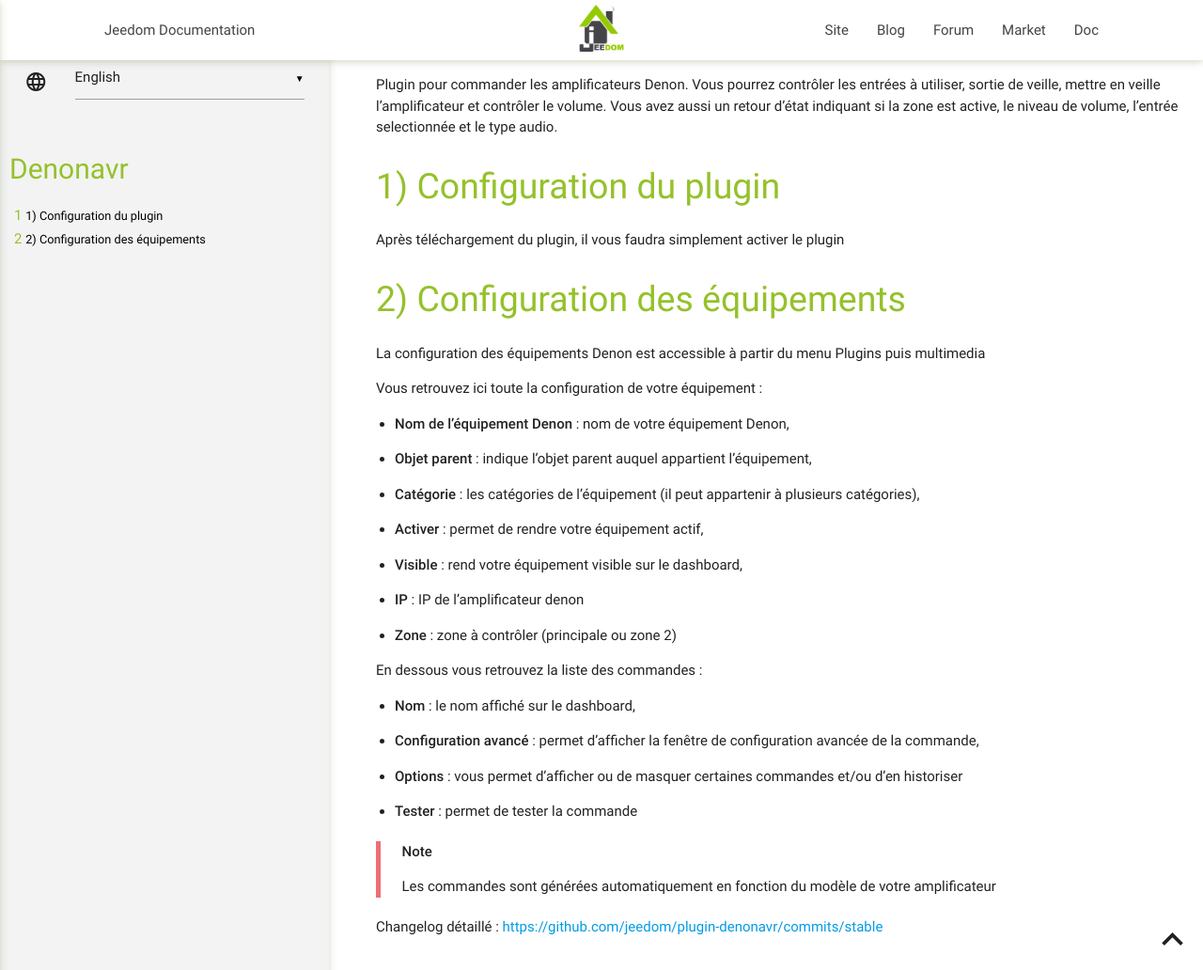
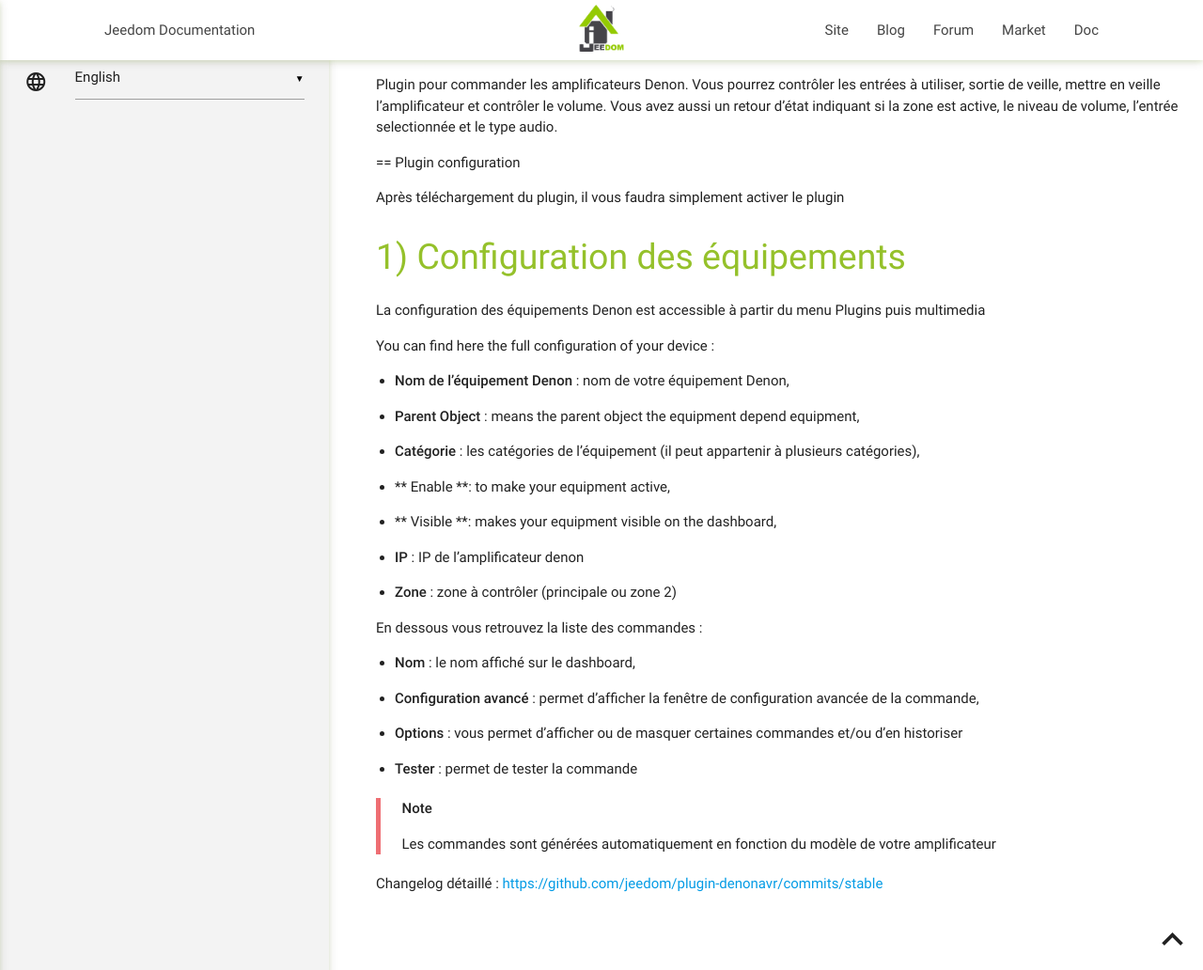
Before and after one commit to jeedom/plugin-denonavr, a Jekyll site: the page built from docs/en_US/index.md, in a window 1280 px wide and 1032 px high. Shown: the whole window at 94% size. Built offline with Jekyll 4.4.1, drawn with Linux system fonts in a browser that asks for light colours; our own code applies the rules of GitHub Pages for plain Markdown files.

Commit message:
[ROBOT] Action all

```diff
--- a/docs/en_US/index.md
+++ b/docs/en_US/index.md
@@ -4,8 +4,7 @@ l’amplificateur et contrôler le volume. Vous avez aussi un retour d’état
 indiquant si la zone est active, le niveau de volume, l’entrée
 selectionnée et le type audio.
 
-Configuration du plugin
-=======================
+== Plugin configuration
 
 Après téléchargement du plugin, il vous faudra simplement activer le
 plugin
@@ -16,19 +15,19 @@ Configuration des équipements
 La configuration des équipements Denon est accessible à partir du menu
 Plugins puis multimedia
 
-Vous retrouvez ici toute la configuration de votre équipement :
+You can find here the full configuration of your device :
 
 -   **Nom de l’équipement Denon** : nom de votre équipement Denon,
 
--   **Objet parent** : indique l’objet parent auquel appartient
-    l’équipement,
+-   **Parent Object** : means the parent object the equipment depend
+    equipment,
 
 -   **Catégorie** : les catégories de l’équipement (il peut appartenir à
     plusieurs catégories),
 
--   **Activer** : permet de rendre votre équipement actif,
+-   ** Enable **: to make your equipment active,
 
--   **Visible** : rend votre équipement visible sur le dashboard,
+-   ** Visible **: makes your equipment visible on the dashboard,
 
 -   **IP** : IP de l’amplificateur denon
 
```
Also changed, not shown: docs/de_DE/index.md (+2 -2 lines), docs/es_ES/index.md (+3 -3 lines).
